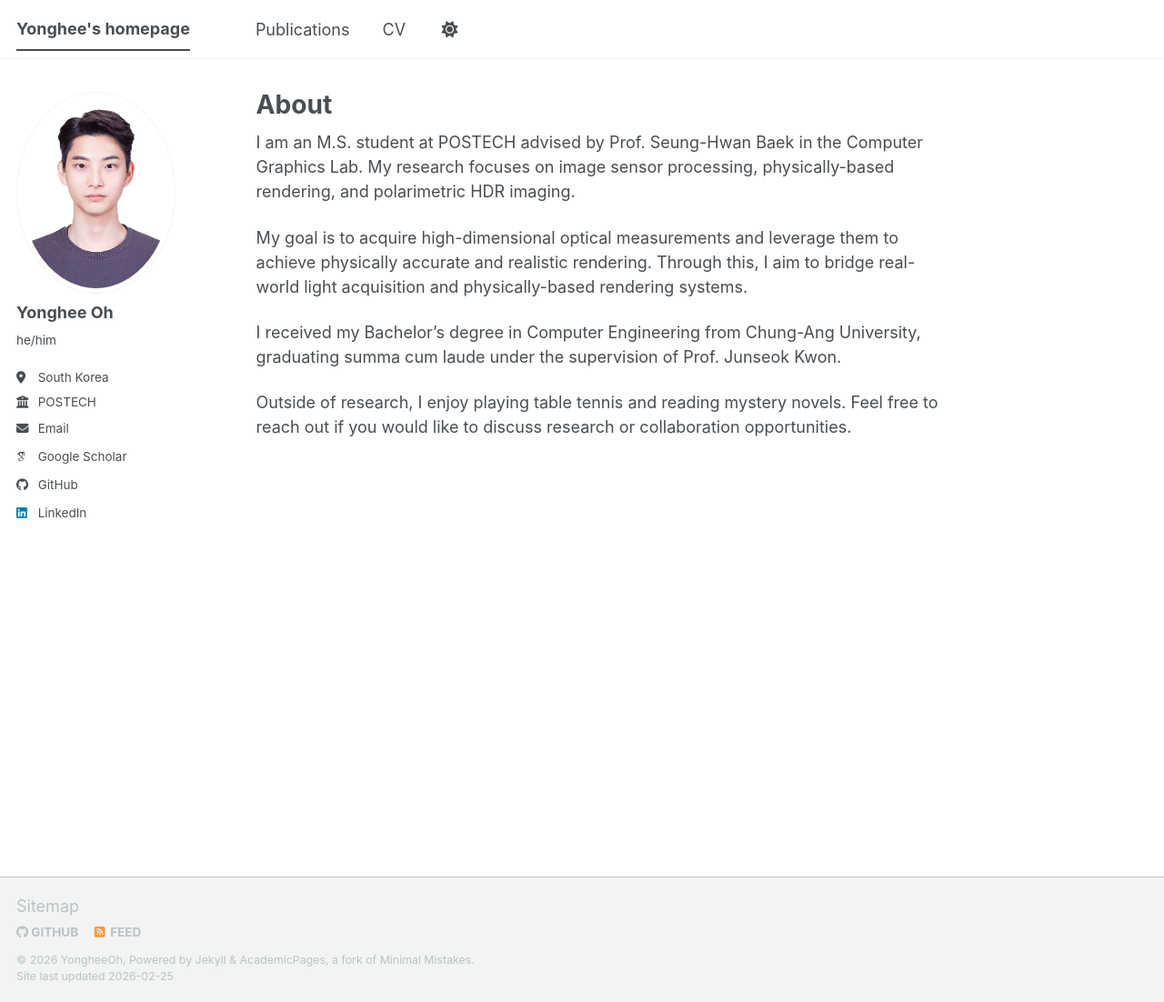
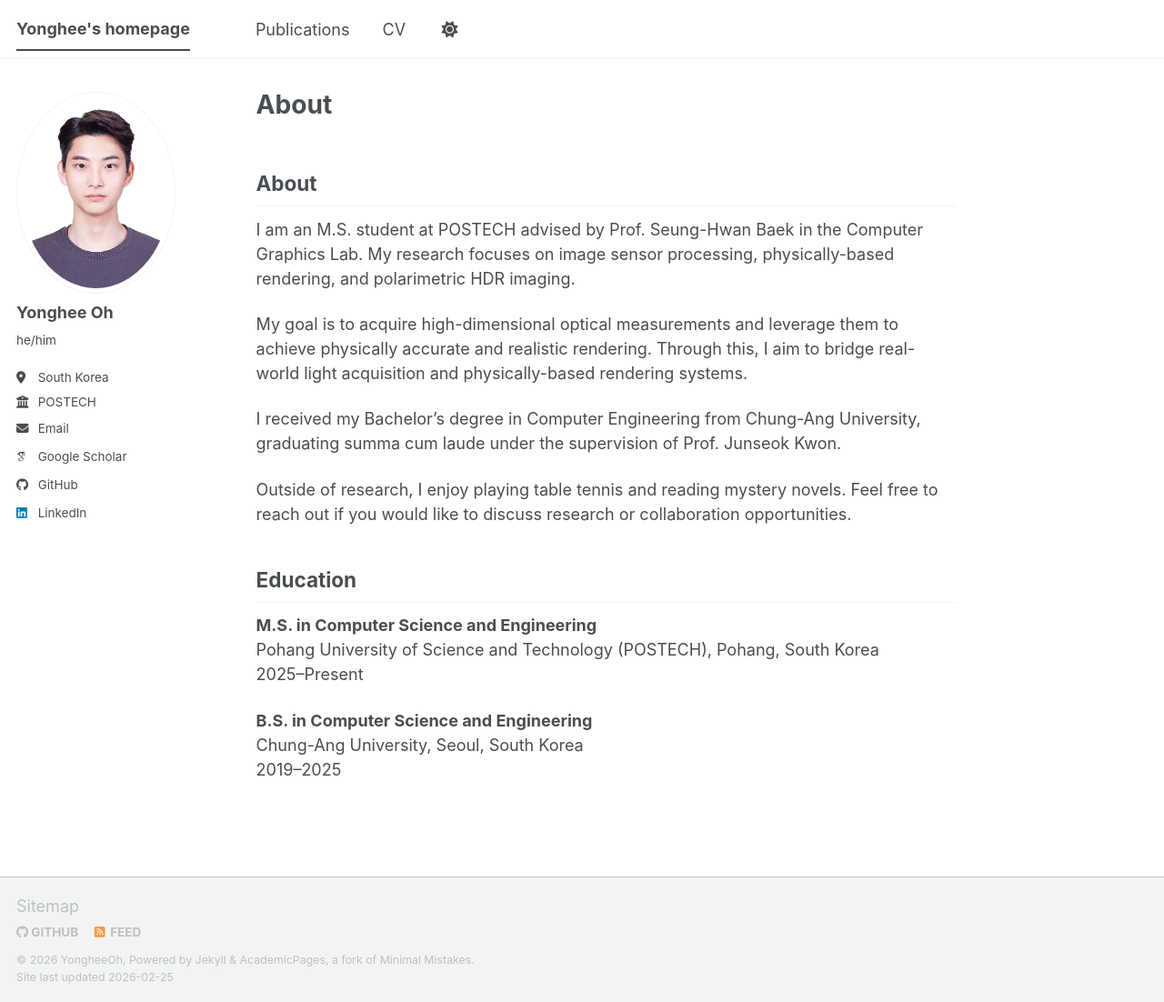
Before and after one commit to yongheeoh/yongheeoh.github.io, a Jekyll site: the page built from _pages/about.md, in a window 1280 px wide and 1102 px high. Shown: the whole window at 91% size. Built offline with Jekyll 4.4.1, drawn with Linux system fonts in a browser that asks for light colours; some web fonts are replaced; a script bundle is joined from its source files by our own code; library files that are not in the unit come from our copies.

Commit message:
Update about.md

```diff
--- a/_pages/about.md
+++ b/_pages/about.md
@@ -7,6 +7,8 @@ redirect_from:
   - /about.html
 ---
 
+## About
+
 I am an M.S. student at POSTECH advised by Prof. Seung-Hwan Baek in the Computer Graphics Lab. My research focuses on image sensor processing, physically-based rendering, and polarimetric HDR imaging.
 
 My goal is to acquire high-dimensional optical measurements and leverage them to achieve physically accurate and realistic rendering. Through this, I aim to bridge real-world light acquisition and physically-based rendering systems.
@@ -14,3 +16,15 @@ My goal is to acquire high-dimensional optical measurements and leverage them to
 I received my Bachelor’s degree in Computer Engineering from Chung-Ang University, graduating summa cum laude under the supervision of Prof. Junseok Kwon.
 
 Outside of research, I enjoy playing table tennis and reading mystery novels. Feel free to reach out if you would like to discuss research or collaboration opportunities.
+
+
+
+## Education
+
+**M.S. in Computer Science and Engineering**
+Pohang University of Science and Technology (POSTECH), Pohang, South Korea
+2025–Present
+
+**B.S. in Computer Science and Engineering**
+Chung-Ang University, Seoul, South Korea
+2019–2025
```
